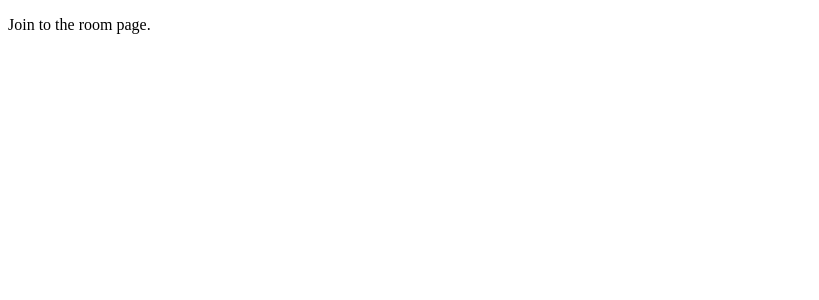
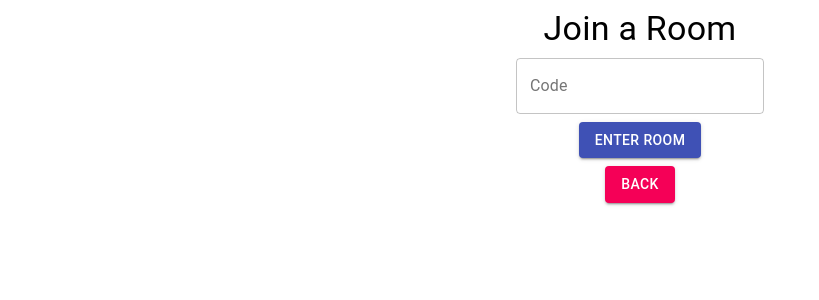
Before and after one commit to ArtusU/music_room, a React app in the folder frontend/: page /join in a window 1280 px wide. Shown: the top 300 px of the page, without its empty margins (0-819 px from the left). Built offline with nearby package versions, Linux system fonts and the light colour scheme; the HTML template or start-up script is replaced by a standard one.

Commit message:
RoomJoinPage.js

```diff
--- a/frontend/src/components/RoomJoinPage.js
+++ b/frontend/src/components/RoomJoinPage.js
@@ -1,14 +1,81 @@
 import React, { Component } from "react";
+import { TextField, Button, Grid, Typography } from "@material-ui/core";
+import { Link } from 'react-router-dom'
 
 
 export default class RoomJoinPage extends Component {
     constructor(props) {
         super(props);
+        this.state = {
+            roomCode: "",
+            error: "",
+        };
+        this.handleTextFieldChange = this.handleTextFieldChange.bind(this);
+        this.roomButtonPressed = this.roomButtonPressed.bind(this);
+
     }
 
     render() {
         return (
-            <p>Join to the room page.</p>
-        )
+            <Grid container spacing={1}>
+                <Grid item xs={12} align="center">
+                <Typography variant="h4" component="h4">
+                    Join a Room
+                </Typography>
+                </Grid>
+                <Grid item xs={12} align="center">
+                <TextField
+                    error={this.state.error}
+                    label="Code"
+                    placeholder="Enter a Room Code"
+                    value={this.state.roomCode}
+                    helperText={this.state.error}
+                    variant="outlined"
+                    onChange={this.handleTextFieldChange}
+                />
+                </Grid>
+                <Grid item xs={12} align="center">
+                <Button
+                    variant="contained"
+                    color="primary"
+                    onClick={this.roomButtonPressed}
+                >
+                    Enter Room
+                </Button>
+                </Grid>
+                <Grid item xs={12} align="center">
+                <Button variant="contained" color="secondary" to="/" component={Link}>
+                    Back
+                </Button>
+                </Grid>
+            </Grid>
+        );
+    }
+
+    handleTextFieldChange(e) {
+        this.setState({
+            roomCode: e.target.value,
+        });
+    }
+
+    roomButtonPressed() {
+        const requestOptions = {
+            method: "POST",
+            headers: { "Content-Type": "application/json" },
+            body: JSON.stringify({
+                code: this.state.roomCode,
+            }),
+        };
+        fetch("/api/join-room", requestOptions)
+            .then((response) => {
+                if (response.ok) {
+                    this.props.history.push(`/room/${this.state.roomCode}`);
+                } else {
+                    this.setState({ error: "Room not found." });
+                }
+            })
+            .catch((error) => {
+                console.log(error);
+            });
     }
 }
```
Also changed, not shown: frontend/static/frontend/main.js, 1 other file (tests, documents, lock files or other folders).
